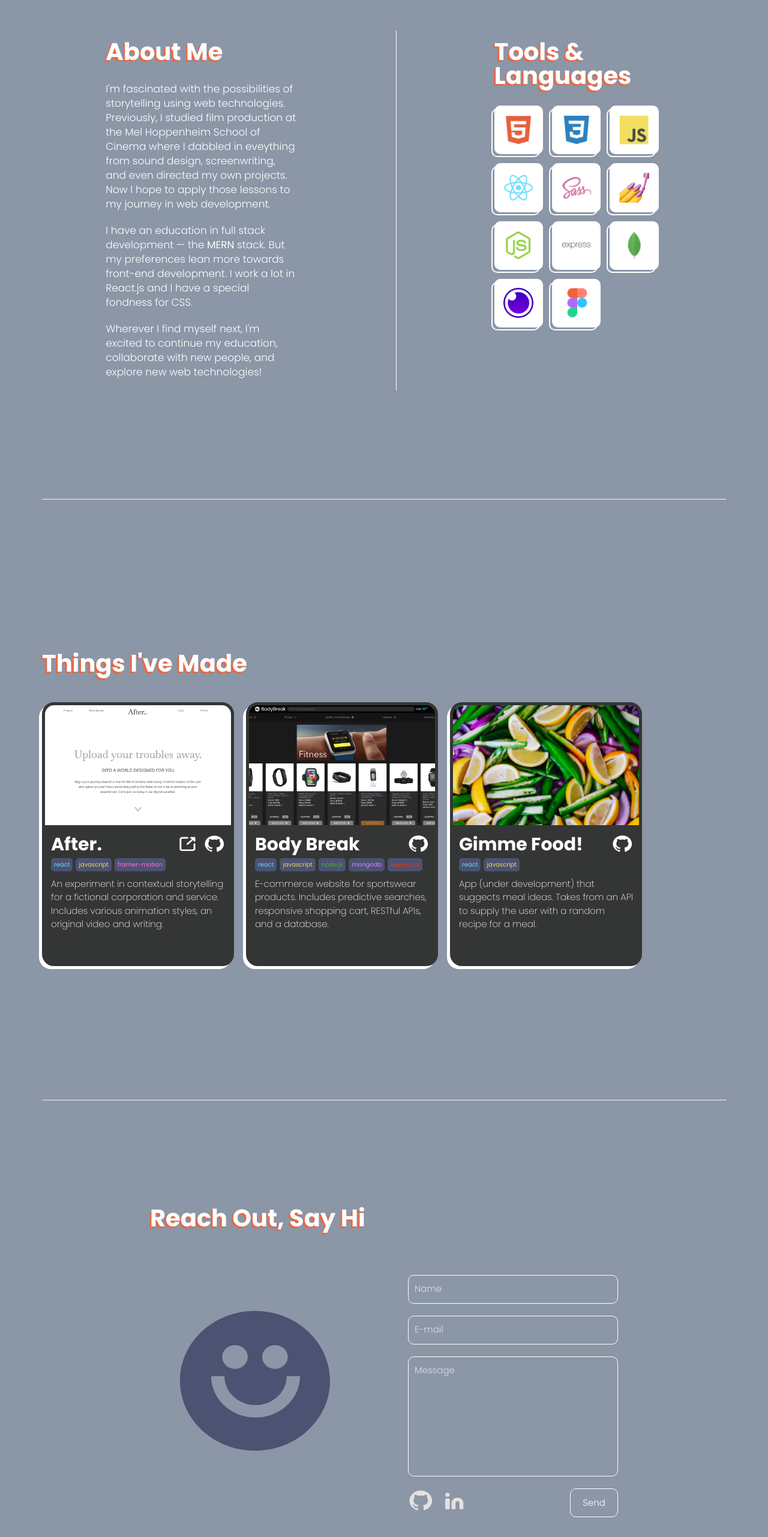
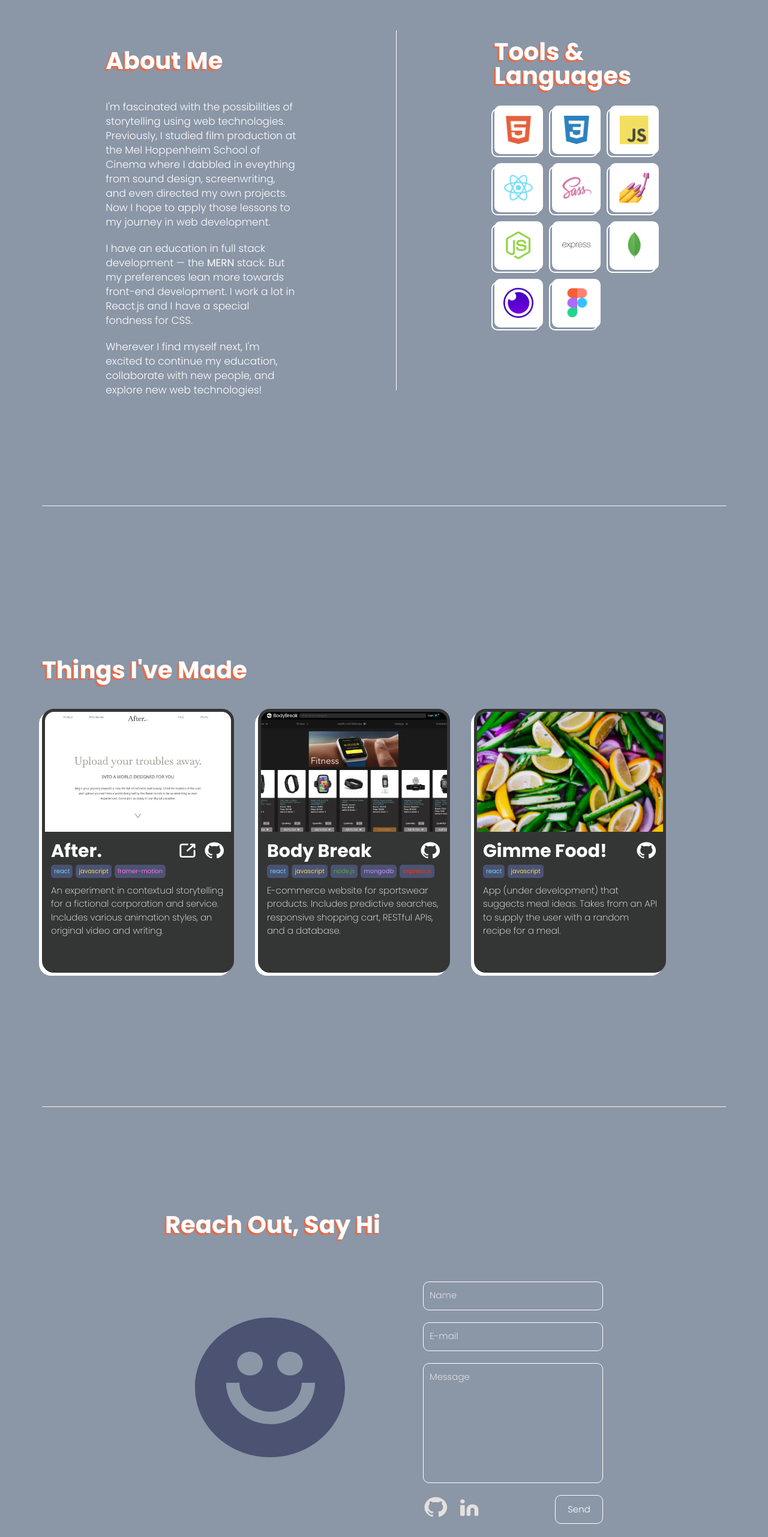
Before and after one commit to kurt-waizmann/Portfolio, a React (Create React App) app in the folder client/: page / in a window 1280 px wide. Shown: the part 981-3544 px from the top of the page at 60% size. Built offline with nearby package versions, Linux system fonts and the light colour scheme.

Commit message:
short inputs, large gaps btwn projects, bio width

```diff
--- a/client/src/components/BioText.js
+++ b/client/src/components/BioText.js
@@ -32,9 +32,12 @@ const Details = styled.div`
   font-size: 1.7rem;
   font-weight: 300;
   line-height: 2.4rem;
-  max-width: 42rem;
+  max-width: 29rem;
   /* text-align: justify; */
   /* text-justify: inter-word; */
+  @media (min-width:770px) {
+    max-width: 32rem;
+}
 `
 const Mern = styled.span`
     font-weight: 400;
--- a/client/src/components/GlobalStyles.js
+++ b/client/src/components/GlobalStyles.js
@@ -53,7 +53,7 @@ p {
 input {
   font-family: "Poppins", sans-serif;
   color: #FFFFFF;
-  width: 100%;
+  width: 30rem;
   height: 48px;
   border: 1px solid #FFFFFF;
   border-radius: 10px;
@@ -61,14 +61,14 @@ input {
   padding: 1rem;
   max-width: 350px ;
   @media (min-width:770px) {
-    width: 350px ;
+    /* width: 350px ; */
   }
 }
 textarea {
   font-family: "Poppins", sans-serif;
   color: #FFFFFF;
   font-family: "Poppins", sans-serif;
-  width: 100%;
+  width: 30rem;
   border: 1px solid #FFFFFF;
   border-radius: 10px;
   background-color: inherit;
--- a/client/src/components/homepage/Fold2.js
+++ b/client/src/components/homepage/Fold2.js
@@ -53,7 +53,7 @@ const InnerWrap = styled.div`
 }
 `
 const About = styled.h1`
-  line-height: 4rem;
+  /* line-height: 4rem; */
 `
 const Divider = styled.div`
   @media (min-width:770px) {
--- a/client/src/components/homepage/Fold3.js
+++ b/client/src/components/homepage/Fold3.js
@@ -65,7 +65,7 @@ const ProjWrap = styled.div`
   justify-content: flex-start;
   align-items: center;
   margin-top: 3rem;
-  gap: 2rem;
+  gap: 4rem;
 
   @media (min-width:770px) {
     flex-direction: row;
--- a/client/src/components/homepage/Fold4.js
+++ b/client/src/components/homepage/Fold4.js
@@ -117,7 +117,7 @@ const Form = styled.form`
   justify-content: center;
   gap: 2rem;
   width: 100%;
-  max-width: 350px ;
+  max-width: 300px ;
 `
 const Submit = styled.input`
   width: 8rem;
```
